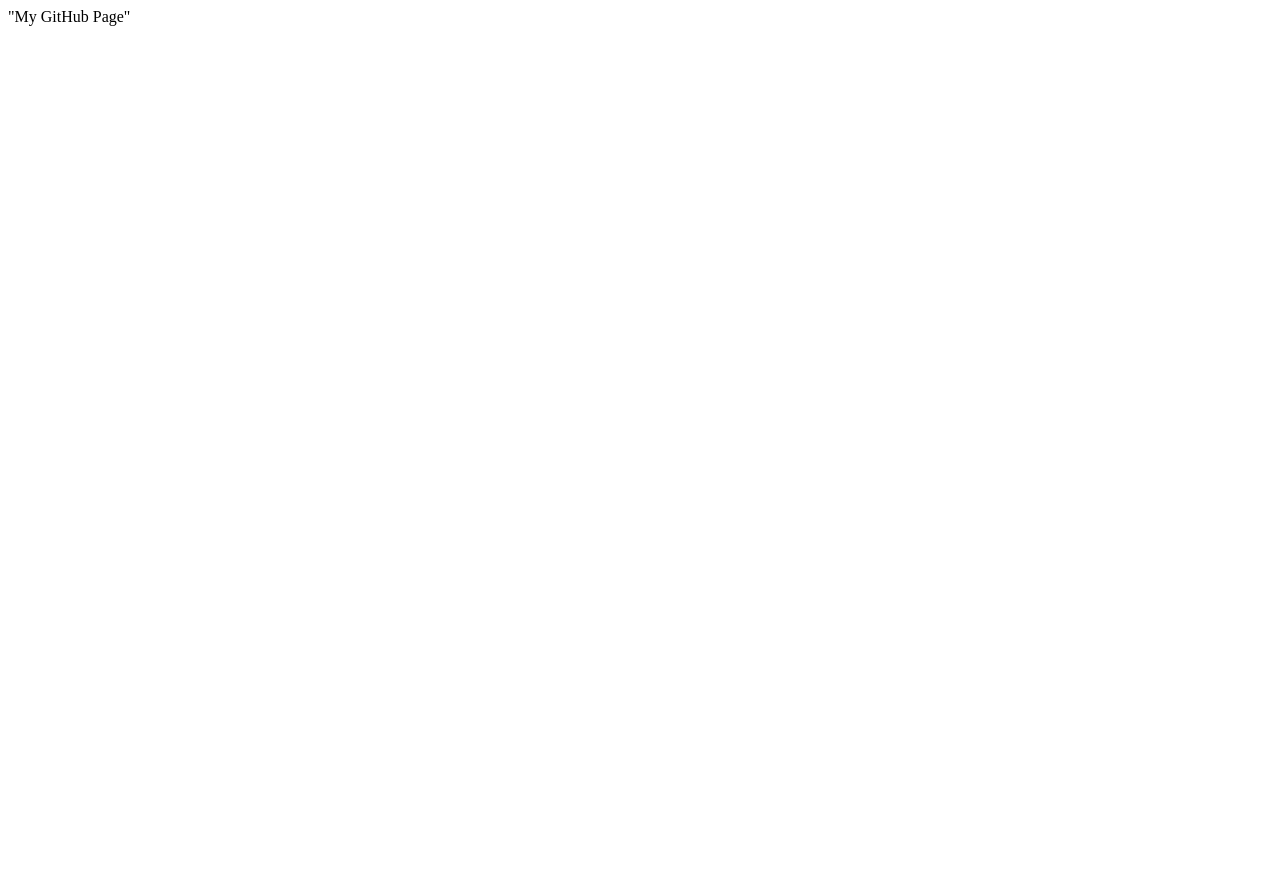
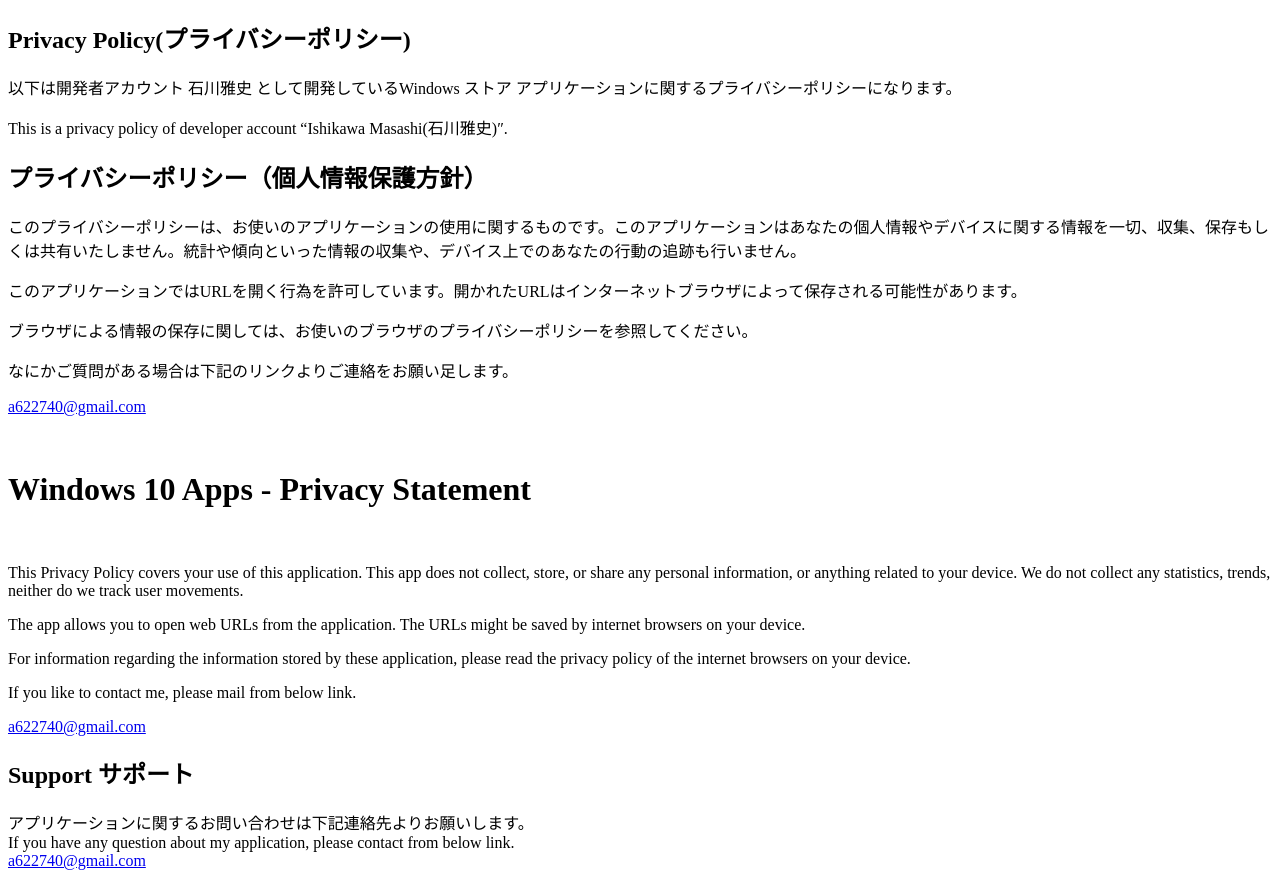
Before and after one commit to SuperZako/superzako.github.io, a plain HTML site: page privacy-policy.html in a window 1280 px wide. Before the commit the page ends 800 px from the top, so only its background shows below. Drawn offline with Linux system fonts and the light colour scheme.

Commit message:
プライバシーポリシーを修正

```diff
--- a/privacy-policy.html
+++ b/privacy-policy.html
@@ -1 +1,63 @@
-"My GitHub Page"
+<!DOCTYPE html>
+
+<html lang="en">
+<head>
+    <meta charset="utf-8" />
+    <title>Privacy Policy</title>
+</head>
+<body>
+
+    <h2>
+        Privacy Policy(プライバシーポリシー)
+    </h2>
+    <p>
+        以下は開発者アカウント 石川雅史 として開発しているWindows ストア アプリケーションに関するプライバシーポリシーになります。
+    </p>
+    <!--<p>
+        This is a privacy policy of developer account &#8220;tanaka_733&#8243; or &#8220;tanaka733&#8243;.
+    </p>-->
+    <p>
+        This is a privacy policy of developer account &#8220;Ishikawa Masashi(石川雅史)&#8243;.
+    </p>
+    <h2>
+        プライバシーポリシー（個人情報保護方針）
+    </h2>
+    <p>
+        このプライバシーポリシーは、お使いのアプリケーションの使用に関するものです。このアプリケーションはあなたの個人情報やデバイスに関する情報を一切、収集、保存もしくは共有いたしません。統計や傾向といった情報の収集や、デバイス上でのあなたの行動の追跡も行いません。
+    </p>
+    <p>
+        このアプリケーションではURLを開く行為を許可しています。開かれたURLはインターネットブラウザによって保存される可能性があります。
+    </p>
+    <p>
+        ブラウザによる情報の保存に関しては、お使いのブラウザのプライバシーポリシーを参照してください。
+    </p>
+    <p>
+        なにかご質問がある場合は下記のリンクよりご連絡をお願い足します。
+    </p>
+    <p>
+        <a href="mailto://a622740@gmail.com">
+            a622740@gmail.com
+        </a>
+    </p>
+    <p>&nbsp;</p>
+    <h1>Windows 10 Apps - Privacy Statement</h1>
+    <p>&nbsp;</p>
+    <p>This Privacy Policy covers your use of this application. This app does not collect, store, or share any personal information, or anything related to your device. We do not collect any statistics, trends, neither do we track user movements.</p>
+    <p>The app allows you to open web URLs from the application. The URLs might be saved by internet browsers on your device.</p>
+    <p>For information regarding the information stored by these application, please read the privacy policy of the internet browsers on your device.</p>
+    <p>If you like to contact me, please mail from below link.</p>
+    <p>
+        <a href="mailto://a622740@gmail.com">
+            a622740@gmail.com
+        </a>
+    </p>
+    <h2>Support サポート</h2>
+    <p>
+        アプリケーションに関するお問い合わせは下記連絡先よりお願いします。<br />
+        If you have any question about my application, please contact from below link.<br />
+        <a href="mailto://a622740@gmail.com">
+            a622740@gmail.com
+        </a>
+    </p>
+</body>
+</html>
```
